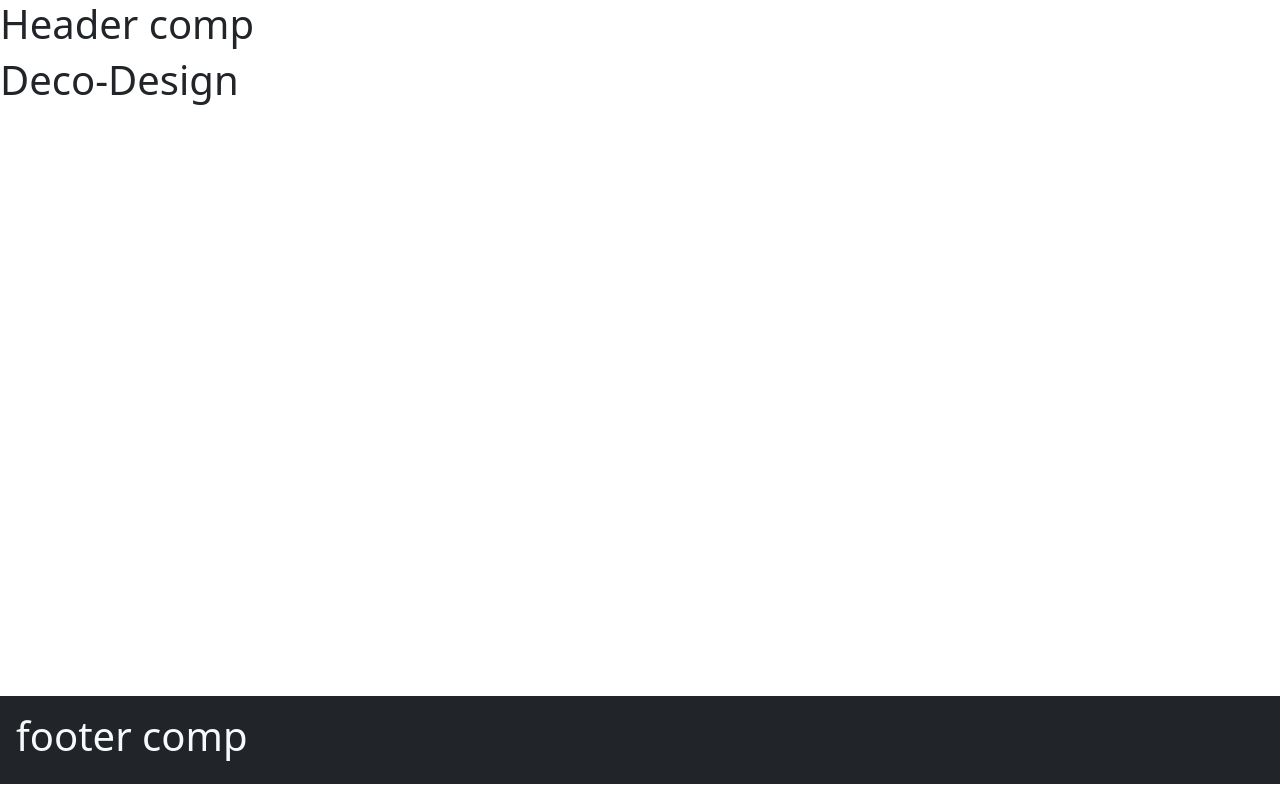
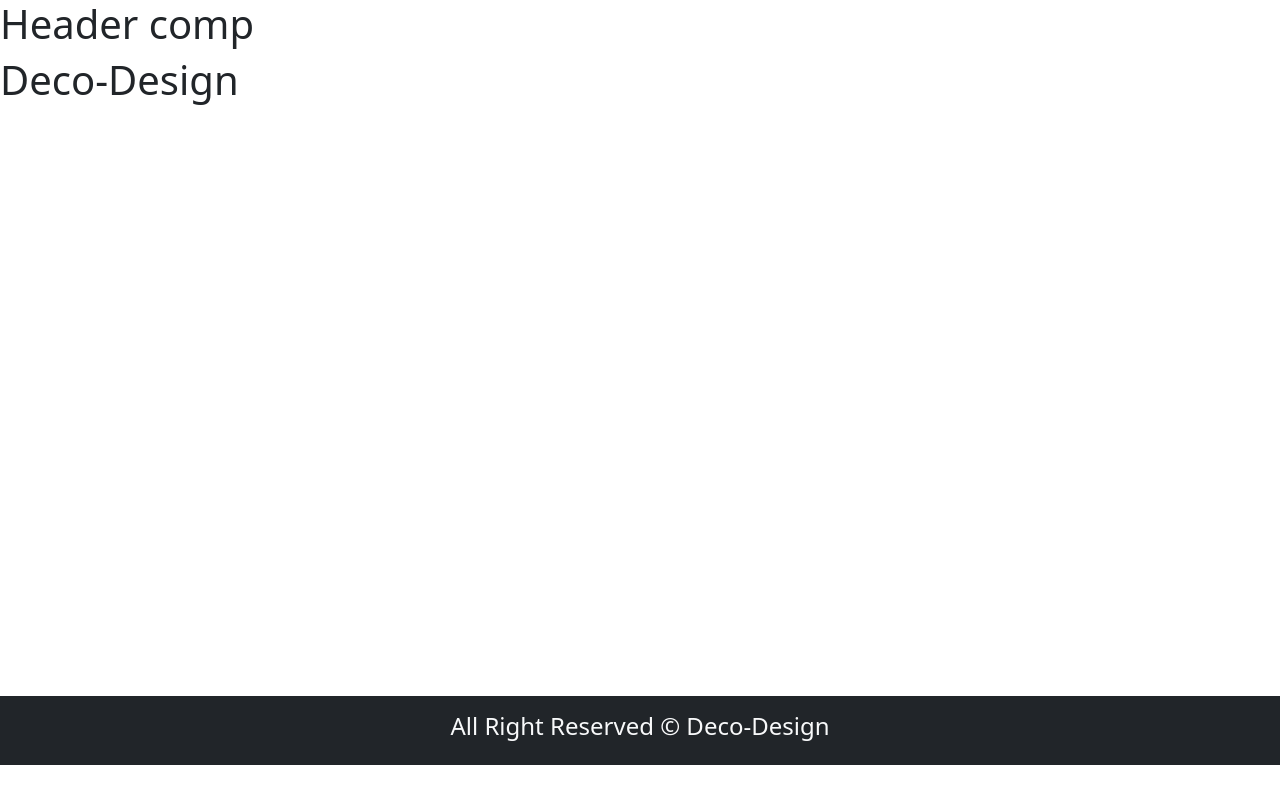
Before and after one commit to capmahin/Deco-Desgin-app, a React (Create React App) app in the folder client/: page / in a window 1280 px wide. Built offline with nearby package versions, Linux system fonts and the light colour scheme.

Commit message:
install react-router-dom and change the name

```diff
--- a/client/package.json
+++ b/client/package.json
@@ -8,6 +8,7 @@
     "@testing-library/user-event": "^13.5.0",
     "react": "^18.2.0",
     "react-dom": "^18.2.0",
+    "react-router-dom": "^6.8.1",
     "react-scripts": "5.0.1",
     "web-vitals": "^2.1.4"
   },
--- a/client/public/index.html
+++ b/client/public/index.html
@@ -25,7 +25,7 @@
       work correctly both with client-side routing and a non-root public URL.
       Learn how to configure a non-root public URL by running `npm run build`.
     -->
-    <title>React App</title>
+    <title>Deco-Design</title>
   </head>
   <body>
     <noscript>You need to enable JavaScript to run this app.</noscript>
--- a/client/src/components/Layout/Footer.js
+++ b/client/src/components/Layout/Footer.js
@@ -3,7 +3,9 @@ import React from 'react'
 const Footer = () => {
   return (
     <div className="bg-dark text-light p-3">
-        <h1>footer comp</h1>
+        <h4 className="text-center">
+            All Right Reserved &copy; Deco-Design
+        </h4>
     </div>
   )
 }
```
Also changed, not shown: 1 other file (tests, documents, lock files or other folders).
